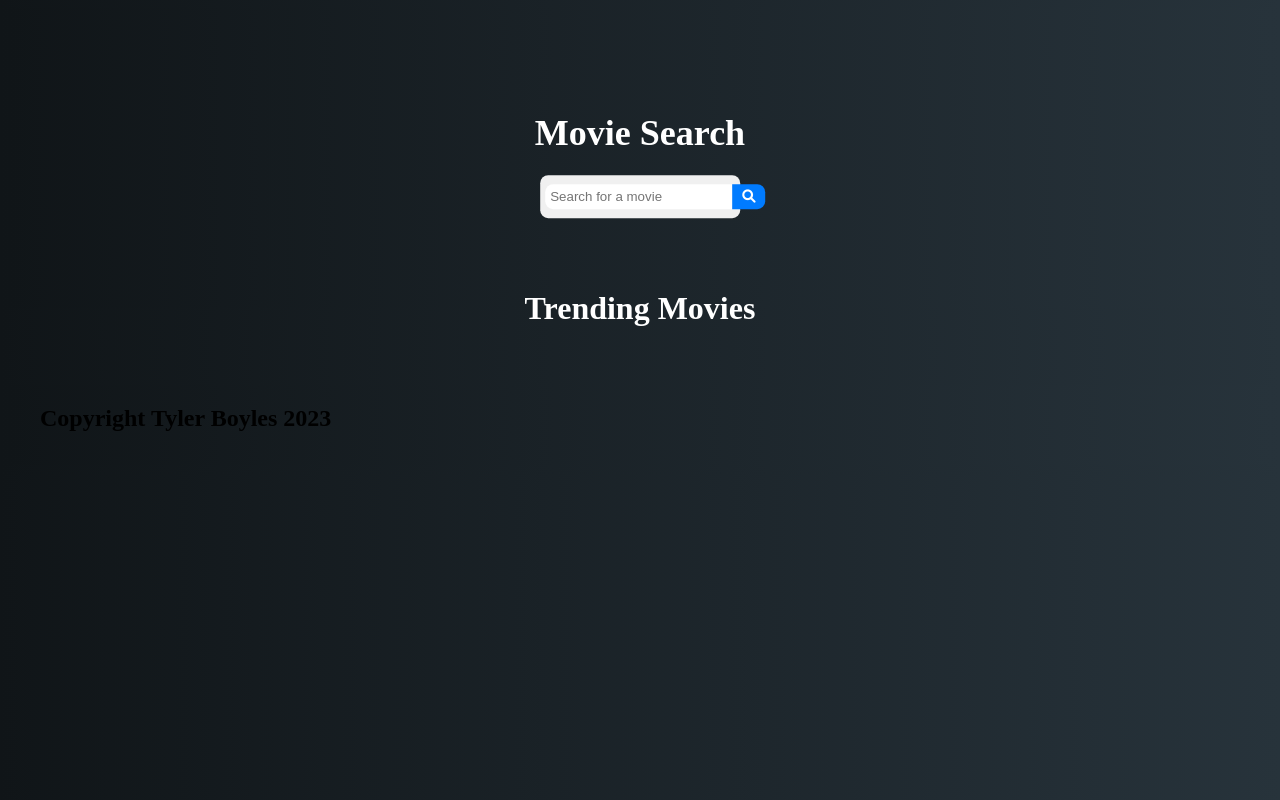
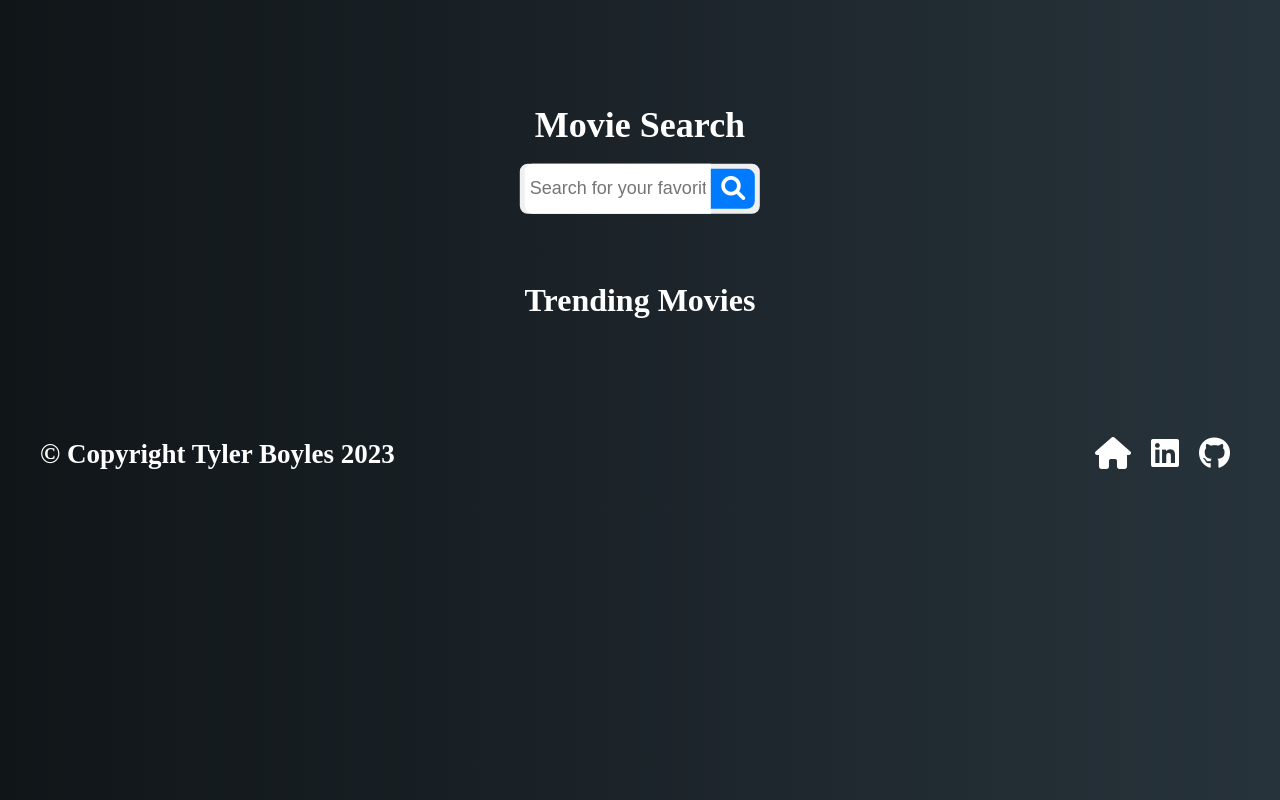
Before and after one commit to Tboyles214/movie__search, a plain HTML site: page index.html in a window 1280 px wide. Drawn offline with Linux system fonts and the light colour scheme; no server answers.

Commit message:
first finished

```diff
--- a/index.html
+++ b/index.html
@@ -1,10 +1,10 @@
 <!DOCTYPE html>
 <html lang="en">
   <head>
-    <meta charset="UTF-8">
-    <meta name="viewport" content="width=device-width, initial-scale=1.0">
+    <meta charset="UTF-8" />
+    <meta name="viewport" content="width=device-width, initial-scale=1.0" />
     <title>Document</title>
-    <link rel="stylesheet" href="style.css">
+    <link rel="stylesheet" href="style.css" />
     <script src="index.js" defer></script>
     <link
       rel="stylesheet"
@@ -16,35 +16,49 @@
       <div class="movie__banner"></div>
       <h1>Movie Search</h1>
       <div class="search__container">
-            <input type="text" id="searchInput" placeholder="Search for a movie" class="search__input">
-            <button id="searchButton" onclick="searchMovie()" class="search__button"><i class="fa-solid fa-magnifying-glass"></i></button>
+        <input
+          type="text"
+          id="searchInput"
+          placeholder="Search for your favorite movie..."
+          class="search__input"
+        />
+        <button
+          id="searchButton"
+          onclick="searchMovie()"
+          class="search__button"
+        >
+          <i class="fa-solid fa-magnifying-glass"></i>
+        </button>
       </div>
       <h2 id="trending" class="trending">Trending Movies</h2>
     </div>
-
-
 
     <div class="movie__container" id="trending__movies">
       <div id="trendingMovies" class="movie__list"></div>
       <div id="searchResults" class="movie__list"></div>
     </div>
 
-
-
-
-
-
     <div id="loading" class="loading__overlay">
       <div class="loading__spinner"></div>
     </div>
-
-
   </body>
   <footer id="footer">
     <div class="footer__container">
       <div class="row__footer">
-                <h2 class="footer__text">Copyright Tyler Boyles 2023</h2>
+        <div class="footer__text">
+          <h2>&copy; Copyright Tyler Boyles 2023</h2>
+        </div>
+        <div class="links_container">
+          <a class="links" href="#">
+            <i class="fa-solid fa-house"></i>
+          </a>
+          <a class="links" href="#">
+            <i class="fa-brands fa-linkedin"></i>
+          </a>
+          <a class="links" href="#">
+            <i class="fa-brands fa-github"></i>
+          </a>
+        </div>
       </div>
     </div>
   </footer>
-</html>
--- a/style.css
+++ b/style.css
@@ -1,6 +1,11 @@
 
 body{
   background-image: linear-gradient(to right, #101518, #27333b);
+  margin:0;
+  padding:0;
+  min-height: 100vh;
+  flex-direction: column;
+
 }
 
 .banner__container {
@@ -28,8 +33,8 @@ body{
     align-items: center;
     background-color: #f0f0f0;
     border-radius: 8px;
-    width: 15%;
-    height: 10%;
+    width: 18%;
+    height: 12%;
     padding: 5px;
   }
 
@@ -61,11 +66,13 @@ body{
 
 
   .search__input {
-
+    font-size: 18px;
     flex: 1;
     border: none;
     outline: none;
     padding: 5px;
+    width: 100%;
+    height: 100%;
     border-radius: 8px 0 0 8px;
   }
 
@@ -77,6 +84,8 @@ body{
     padding: 5px 10px;
     border-radius: 0 8px 8px 0;
     cursor: pointer;
+    height: 100%;
+    font-size: 24px;
   }
 
 
@@ -113,6 +122,8 @@ body{
     margin: 0 auto;
     box-shadow: #000 0px 0px 10px;
     border-radius: 8px;
+    transition: all 300ms ease;
+    margin-bottom: 40px;
   }
 
 
@@ -135,7 +146,7 @@ body{
     transition: all 300ms ease;
   }
 
-.movie__card:hover{
+.movie__image:hover{
     scale: 1.1;
     cursor: pointer;
 }
@@ -179,15 +190,62 @@ body{
   }
 
 
-#footer{
-    background-image: linear-gradient(to right, #101518, #27333b);
-    margin: 0;
-    padding: 0;
-}
+  #footer {
+    margin-top: auto;
+  }
 
-.footer__container{
-    max-width: 1200px;
+  .row__footer {
     margin: 0 auto;
     display: flex;
-    min-height: 10vh;
-}
+    justify-content: space-around;
+    padding: 40px;
+  }
+
+  .footer__text {
+    flex: 1;
+    color: #fff;
+    font-size: 18px;
+    margin-right: auto;
+
+    flex-grow: 1;
+  }
+
+  .links_container {
+    margin-left: 10px;
+    display: flex;
+    align-self: center;
+    justify-self: space-between;
+  }
+
+  .links {
+    color: #fff;
+    margin: 0 10px;
+    text-decoration: none;
+    font-size: 32px;
+    transition: all 300ms ease;
+  }
+
+  .links:hover {
+    opacity: 0.5;
+  }
+
+
+  @media (max-width:1200px){
+    .movie__card{
+      width: calc(100%/2);
+    }
+
+    .search__container{
+      width: 30%;
+    }
+  }
+
+  @media (max-width:768px){
+    .movie__card{
+      width: calc(100%/1);
+    }
+
+    .search__container{
+      width: 50%;
+    }
+  }
```
Lines whose indentation alone changed are shown as unchanged.
